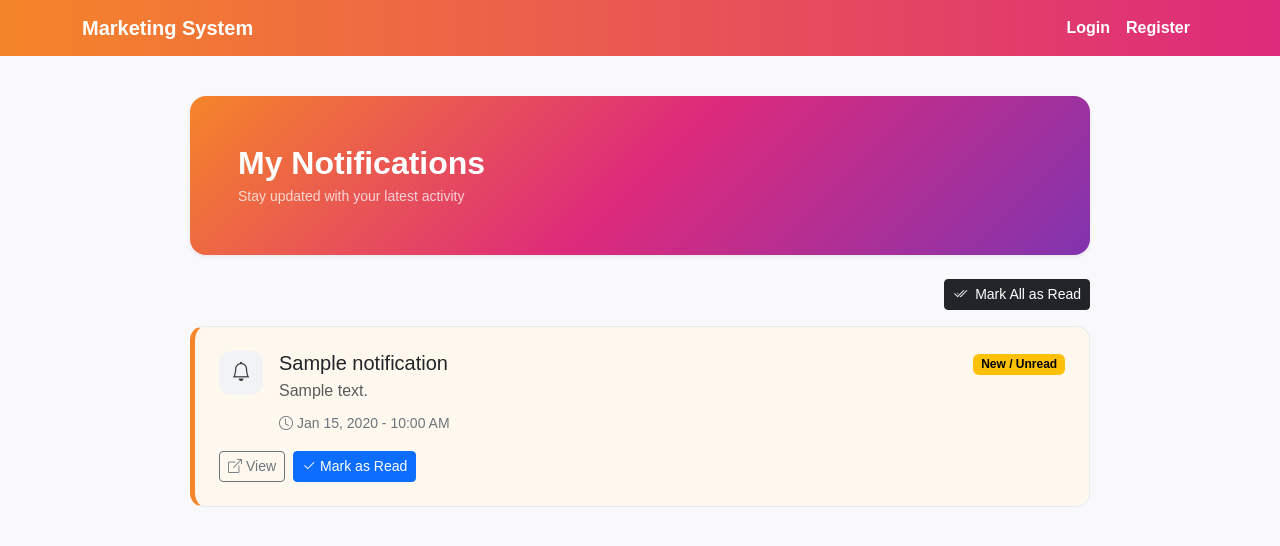
After one commit to Nour-Nasan/marketingsystem, a Django app: template notifications/templates/notifications/notification_list.html in a window 1280 px wide. The commit adds this page. Shown: the top 546 px of the page. Run offline with Django 5.2, Linux system fonts and the light colour scheme; the template is opened without the code that fills it: most values are stand-ins (such as "Sample title", 1, 10 or a date in 2020).

Commit message:
Add notifications feature: integrated notification links in user dashboards, updated settings to include unread notification count, and implemented notification creation for booking requests and cancellations in bazaar views.

```diff
--- a/marketingsystem/settings.py
+++ b/marketingsystem/settings.py
@@ -72,6 +72,7 @@ TEMPLATES = [
                 'django.template.context_processors.request',
                 'django.contrib.auth.context_processors.auth',
                 'django.contrib.messages.context_processors.messages',
+                'notifications.context_processors.notifications_unread_count',
             ],
         },
     },
--- /dev/null
+++ b/notifications/templates/notifications/notification_list.html
@@ -0,0 +1,154 @@
+{% extends "base.html" %}
+
+{% block title %}My Notifications{% endblock %}
+
+{% block content %}
+<style>
+  .notifications-page {
+    max-width: 900px;
+    margin: 0 auto;
+  }
+
+  .notifications-header-card {
+    border: 0;
+    border-radius: 16px;
+    background: linear-gradient(135deg, #f58529 0%, #dd2a7b 50%, #8134af 100%);
+    color: #fff;
+  }
+
+  .notification-item {
+    border: 1px solid #e9ecef;
+    border-radius: 14px;
+    transition: all 0.2s ease;
+  }
+
+  .notification-item:hover {
+    transform: translateY(-2px);
+    box-shadow: 0 8px 20px rgba(0, 0, 0, 0.08);
+  }
+
+  .notification-item.unread {
+    background-color: #fff8ef;
+    border-left: 5px solid #f58529;
+  }
+
+  .notification-item.read {
+    background-color: #ffffff;
+  }
+
+  .notification-icon {
+    width: 44px;
+    height: 44px;
+    border-radius: 12px;
+    display: inline-flex;
+    align-items: center;
+    justify-content: center;
+    flex-shrink: 0;
+    font-size: 1.2rem;
+  }
+
+  .icon-request {
+    background-color: #fff2de;
+    color: #c56a00;
+  }
+
+  .icon-approved {
+    background-color: #e8f8ef;
+    color: #157347;
+  }
+
+  .icon-rejected {
+    background-color: #fdecec;
+    color: #b02a37;
+  }
+
+  .icon-cancelled {
+    background-color: #f0f2f5;
+    color: #495057;
+  }
+
+  .icon-default {
+    background-color: #f1f3f5;
+    color: #343a40;
+  }
+</style>
+
+<div class="notifications-page py-2 py-md-3">
+  <div class="notifications-header-card shadow-sm p-4 p-md-5 mb-4">
+    <h2 class="mb-1 fw-bold">My Notifications</h2>
+    <p class="mb-0 small opacity-75">Stay updated with your latest activity</p>
+  </div>
+
+  <div class="d-flex justify-content-end mb-3">
+    <a href="{% url 'notifications:mark_all_notifications_read' %}" class="btn btn-dark btn-sm">
+      <i class="bi bi-check2-all me-1"></i>
+      Mark All as Read
+    </a>
+  </div>
+
+  {% if notifications %}
+    <div class="d-flex flex-column gap-3">
+      {% for notification in notifications %}
+      <div class="notification-item {% if notification.is_read %}read{% else %}unread{% endif %} p-3 p-md-4">
+        <div class="d-flex flex-column flex-md-row justify-content-between gap-3">
+          <div class="d-flex gap-3">
+            {% if notification.notification_type == 'bazaar_booking_request' %}
+              <span class="notification-icon icon-request"><i class="bi bi-inbox"></i></span>
+            {% elif notification.notification_type == 'bazaar_booking_approved' %}
+              <span class="notification-icon icon-approved"><i class="bi bi-check-circle"></i></span>
+            {% elif notification.notification_type == 'bazaar_booking_rejected' %}
+              <span class="notification-icon icon-rejected"><i class="bi bi-x-circle"></i></span>
+            {% elif notification.notification_type == 'bazaar_booking_cancelled' %}
+              <span class="notification-icon icon-cancelled"><i class="bi bi-slash-circle"></i></span>
+            {% else %}
+              <span class="notification-icon icon-default"><i class="bi bi-bell"></i></span>
+            {% endif %}
+
+            <div>
+              <h5 class="mb-1">{{ notification.title }}</h5>
+              <p class="mb-2 text-muted">{{ notification.message }}</p>
+              <small class="text-secondary">
+                <i class="bi bi-clock me-1"></i>{{ notification.created_at|date:"M d, Y - h:i A" }}
+              </small>
+            </div>
+          </div>
+
+          <div class="text-md-end">
+            {% if notification.is_read %}
+              <span class="badge text-bg-success">Read</span>
+            {% else %}
+              <span class="badge text-bg-warning">New / Unread</span>
+            {% endif %}
+          </div>
+        </div>
+
+        <div class="d-flex flex-wrap gap-2 mt-3">
+          {% if notification.url %}
+            <a href="{{ notification.url }}" class="btn btn-outline-secondary btn-sm">
+              <i class="bi bi-box-arrow-up-right me-1"></i>View
+            </a>
+          {% endif %}
+
+          {% if not notification.is_read %}
+            <a href="{% url 'notifications:mark_notification_read' notification.id %}" class="btn btn-primary btn-sm">
+              <i class="bi bi-check2 me-1"></i>Mark as Read
+            </a>
+          {% endif %}
+        </div>
+      </div>
+      {% endfor %}
+    </div>
+  {% else %}
+    <div class="card border-0 shadow-sm rounded-4">
+      <div class="card-body text-center py-5">
+        <div class="display-5 text-muted mb-2">
+          <i class="bi bi-bell"></i>
+        </div>
+        <h5 class="mb-1">No notifications yet</h5>
+        <p class="text-muted mb-0">When new activity happens, it will appear here.</p>
+      </div>
+    </div>
+  {% endif %}
+  </div>
+</div>
+{% endblock %}
```
Also changed, not shown: bazaar/views.py (+37 -1 lines), users/templates/users/bazar_organizer_dashboard.html (+11 -0 lines), users/templates/users/seller_dashboard.html (+11 -0 lines).
